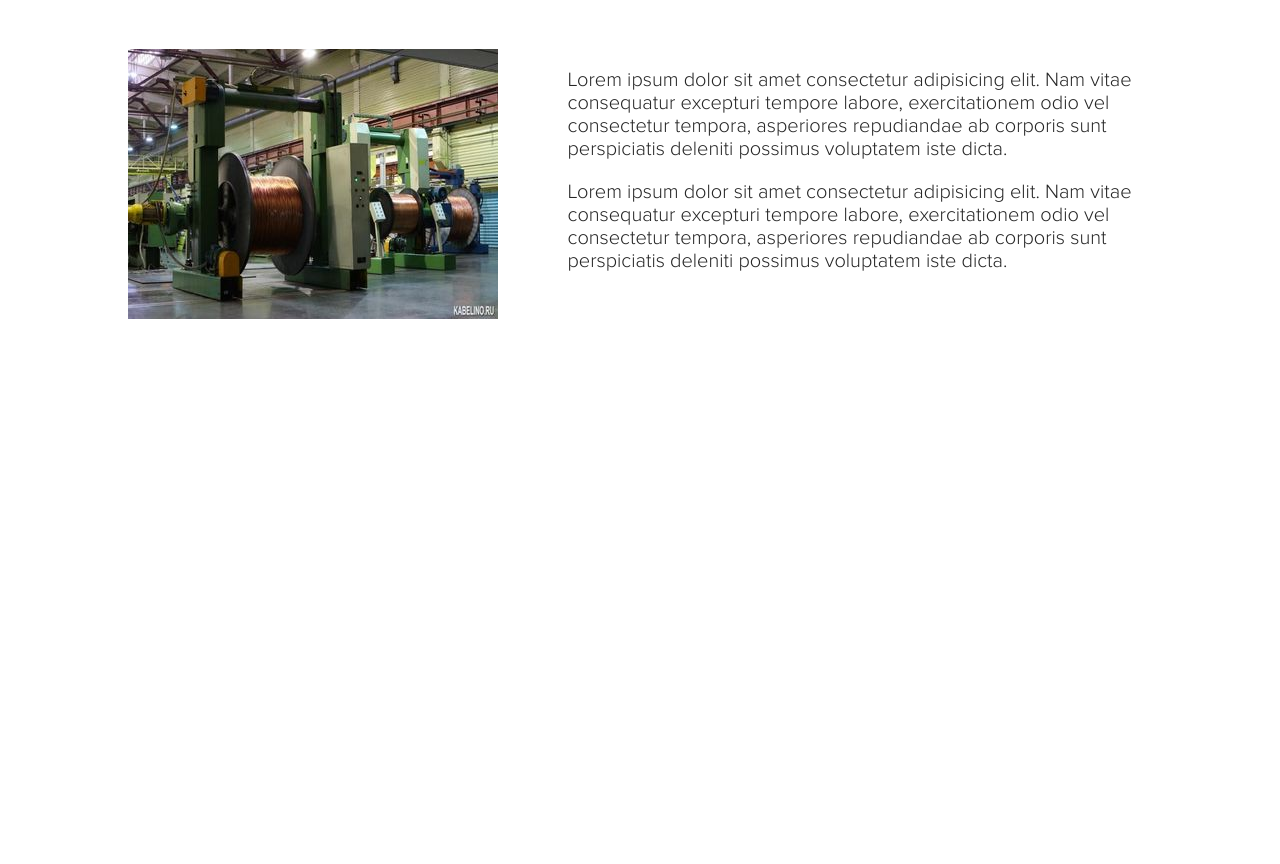
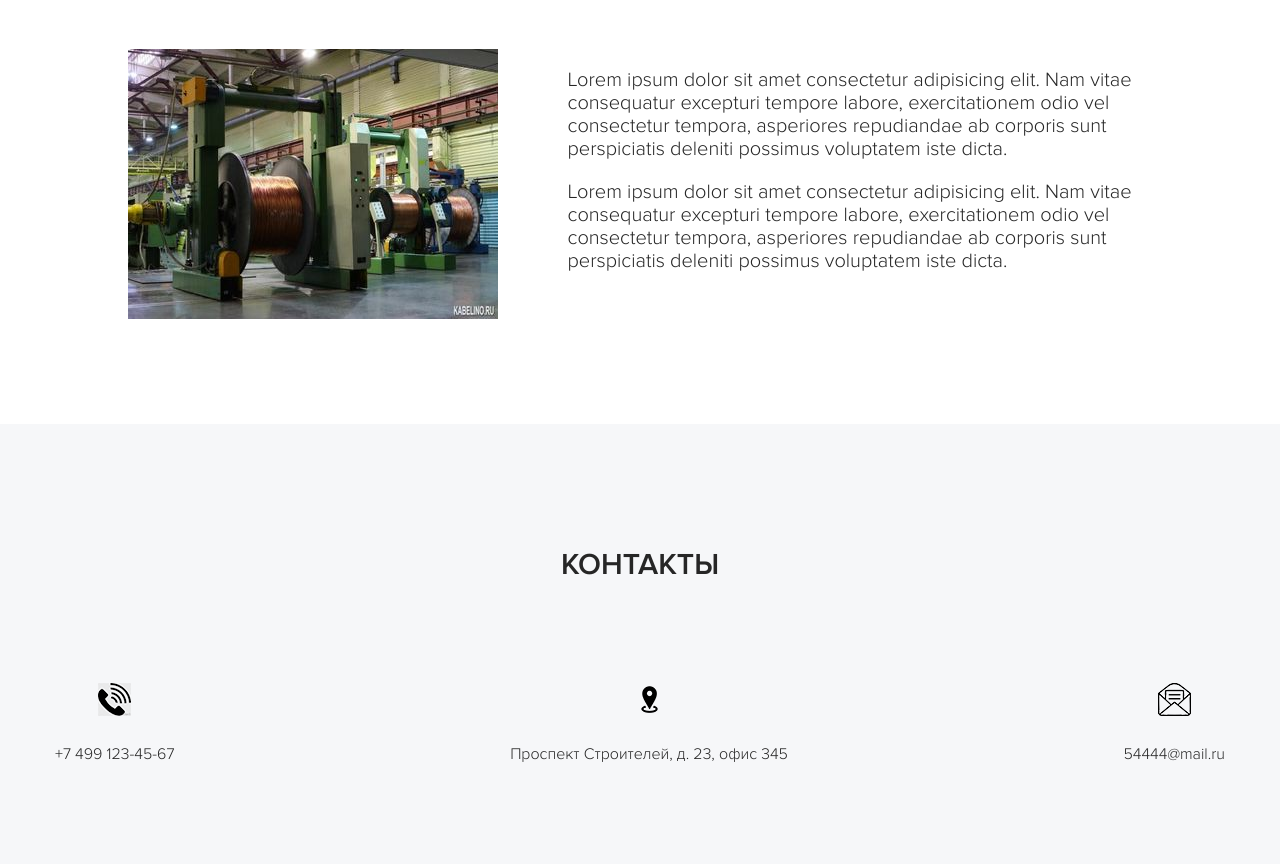
Before and after one commit to AlexKaN87/site_flex, a plain HTML site: page index.html in a window 1280 px wide. Shown: the part 8259-9123 px from the top of the page. Before the commit the page ends 8683 px from the top, so only its background shows below. Drawn offline with Linux system fonts and the light colour scheme; a script that the page names is missing.

Commit message:
Сверстан блок с контактами и адаптирован

```diff
--- a/index.html
+++ b/index.html
@@ -601,8 +601,44 @@
     <!-- /.container -->
   </section>
   <!-- /.section factory -->
+  <section class="section contacts">
+    <div class="container">
+      <h2 class="section-title section__title">
+        Контакты
+      </h2>
+      <!-- /.section-title section__title -->
+     <div class="contacts-block">
+       <div class="contacts-block__item">
+         <img src="img/contacts/contacts-1.png" alt="" class="contacts__image">
+         <div class="contacts__text">
+           <a href="#" class="contacts__link">+7 499 123-45-67</a>
+         </div>
+         <!-- /.contacts__text -->
+       </div>
+       <!-- /.contacts-block__item -->
+       <div class="contacts-block__item">
+         <img src="img/contacts/contacts-2.png" alt="" class="contacts__image">
+         <div class="contacts__text">
+           <address class="contacts__address">Проспект Строителей, д. 23, офис 345</address>
+         </div>
+         <!-- /.contacts__text -->
+       </div>
+       <!-- /.contacts-block__item -->
+       <div class="contacts-block__item">
+        <img src="img/contacts/contacts-3.png" alt="" class="contacts__image">
+        <div class="contacts__text">
+          <a href="#" class="contacts__link">54444@mail.ru</a>
+        </div>
+         <!-- /.contacts__text -->
+       </div>
+       <!-- /.contacts-block__item -->
+     </div>
+     <!-- /.contacts-block -->
+    </div>
+    <!-- /.container -->
+  </section>
+  <!-- /.section contacts -->
 </main>
-
   <!-- Подключение виджета обратной связи через соцсети -->
   <script type="text/javascript" src="https://spikmi.com/Widget?Id=429"></script>
 </body>
--- /dev/null
+++ b/sass/blocks/_contacts.sass
@@ -0,0 +1,26 @@
+.contacts
+  background-color: #f6f7f9
+  &-block
+    display: flex
+    justify-content: space-between
+    flex-wrap: wrap
+    &__item
+      text-align: center
+  &__image
+    margin-bottom: 25px
+  &__text
+    font-size: 16px
+  &__link
+    text-decoration: none
+    color: $text-color
+  &__address
+    font-style: normal
+@media (max-width: 768px)
+  .contacts
+    &-block
+      &__item
+        width: 100%
+        margin-bottom: 30px
+    &__address
+      max-width: 200px
+      margin: auto
--- a/sass/style.sass
+++ b/sass/style.sass
@@ -12,3 +12,4 @@
 @import 'blocks/steps'
 @import 'blocks/reviews'
 @import 'blocks/factory'
+@import 'blocks/contacts'
```
Also changed, not shown: css/style.css, img/contacts/contacts-1.png (added), img/contacts/contacts-2.png (added), img/contacts/contacts-3.png (added), 1 other file.
